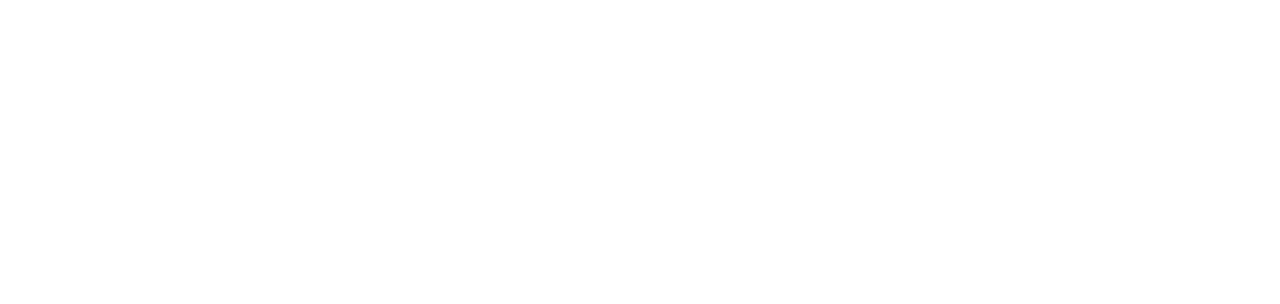
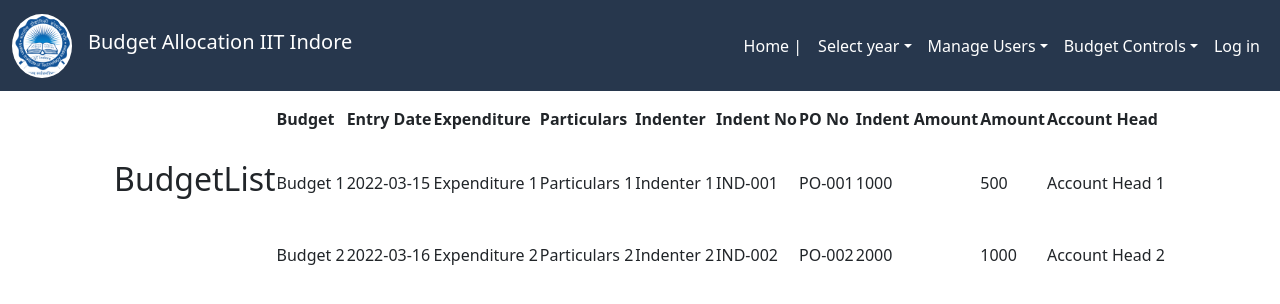
Before and after one commit to NanoTcodes/iitiBudgetManagementSystem, a React (Create React App) app in the folder client/: page /finance in a window 1280 px wide. Before the commit this address had no page. Shown: the top 304 px of the page. Built offline with nearby package versions, Linux system fonts and the light colour scheme.

Commit message:
Changed some routes

```diff
--- a/client/src/App.js
+++ b/client/src/App.js
@@ -27,7 +27,7 @@
           <Routes>
             <Route exact path="/" element={<Login />} />
             <Route exact path="/dept" element={<Department />} />
-            <Route exact path="/fin" element={<Finance />} />
+            <Route exact path="/finance" element={<Finance />} />
           </Routes>
         </Router>
       </AlertState>
--- a/client/src/finance/EntryTable/BTable.js
+++ b/client/src/finance/EntryTable/BTable.js
@@ -1,5 +1,4 @@
 import React, { useState } from "react";
-import Navbar from "./Navbar/Navbar";
 
 const Btable = () => {
   const [Data, setData] = useState([]);
--- a/client/src/finance/Finance.js
+++ b/client/src/finance/Finance.js
@@ -1,11 +1,13 @@
 import React from "react";
 import Navbar from "./Navbar/Navbar";
+import Home from "./Home/Home";
+import Btable from "./EntryTable/BTable";
 
 const Finance = () => {
   return (
     <>
       <Navbar />
-      Hello from finance page.
+      <Btable />
     </>
   );
 };
```
Also changed, not shown: client/src/department/Department.js (+9 -6 lines).
